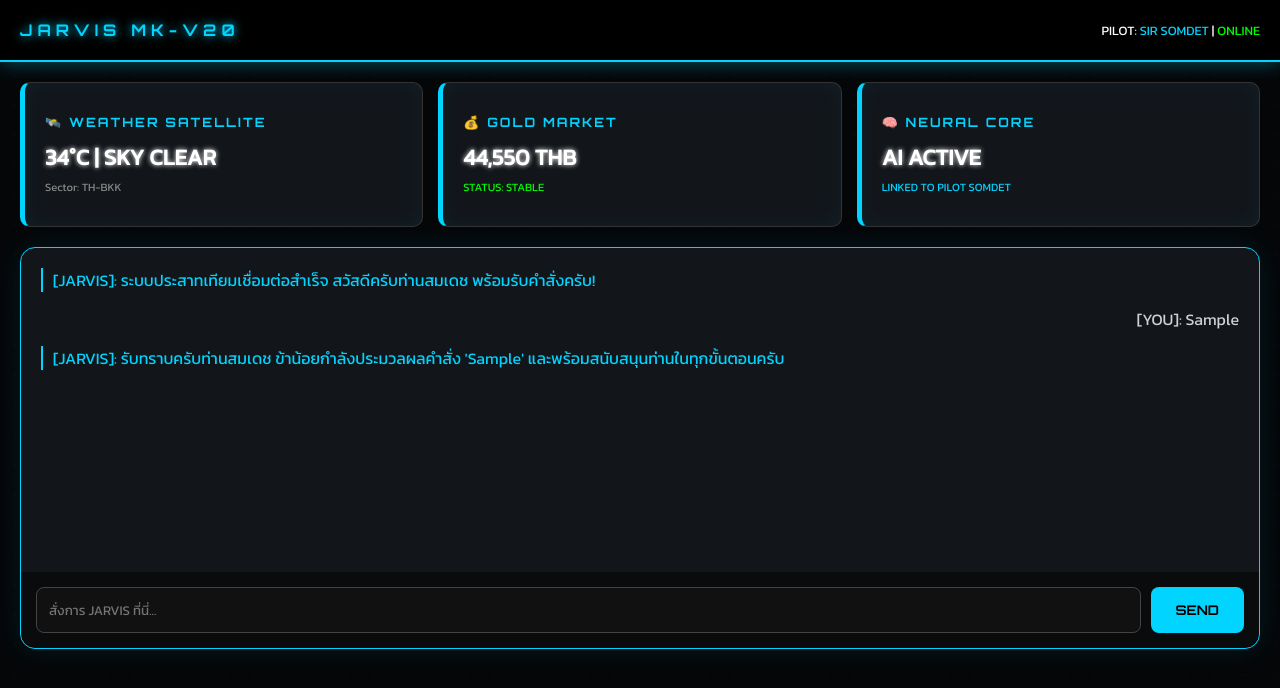
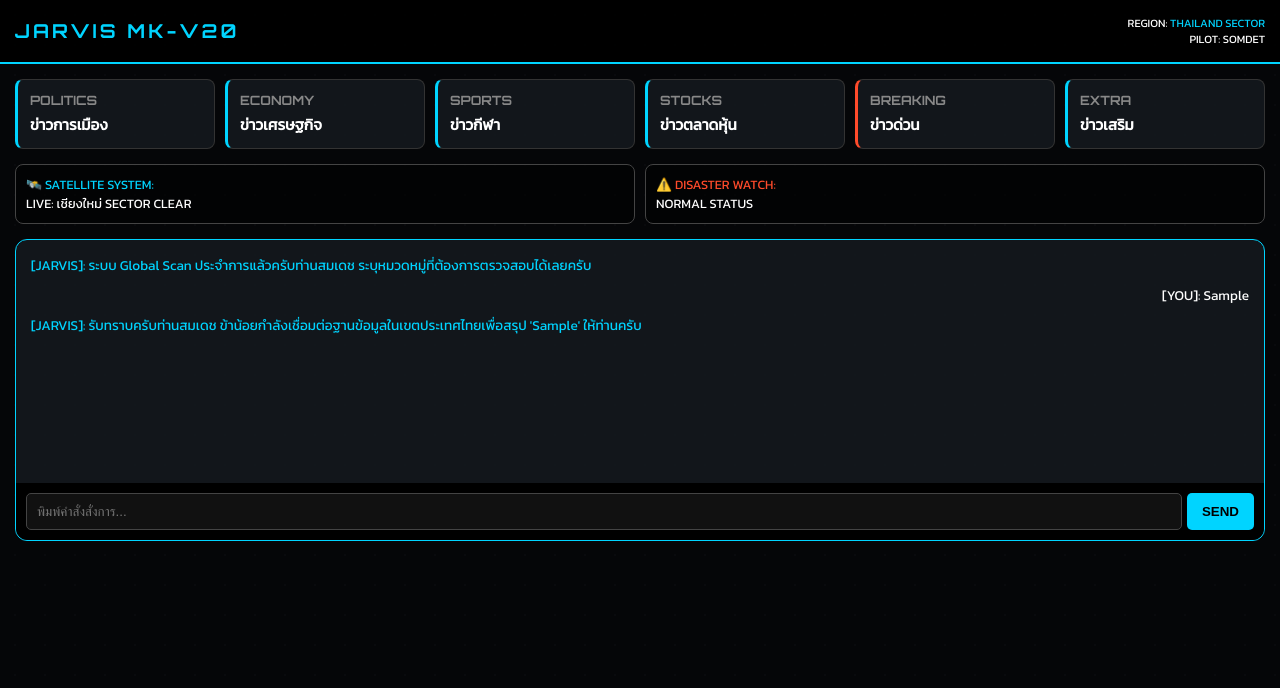
Before and after one commit to bestloveant001-beep/jarvis-web, a website: page index.html in a window 1280 px wide. Both pictures are taken after typing "Sample" into the empty fields and a click on the button "SEND". Drawn offline with Linux system fonts and the light colour scheme.

Commit message:
index.html

```diff
--- a/index.html
+++ b/index.html
@@ -3,113 +3,123 @@
 <head>
     <meta charset="UTF-8">
     <meta name="viewport" content="width=device-width, initial-scale=1.0">
-    <title>JARVIS MARK-V20 | SIR SOMDET</title>
+    <title>JARVIS MARK-V20 | GLOBAL COMMAND</title>
     <link href="https://fonts.googleapis.com/css2?family=Orbitron:wght@400;700&family=Kanit:wght@300;400&display=swap" rel="stylesheet">
     <style>
-        :root { --neon: #00d4ff; --bg: #050608; --panel: rgba(20, 25, 30, 0.9); }
+        :root { --neon: #00d4ff; --bg: #050608; --panel: rgba(20, 25, 30, 0.9); --red: #ff4b2b; }
         body { background: var(--bg); color: #fff; font-family: 'Kanit', sans-serif; margin: 0; overflow-x: hidden; }
         .grid-bg { position: fixed; width: 100%; height: 100%; background: radial-gradient(circle, #1a1c23 1px, transparent 1px) 0 0/30px 30px; z-index: -1; opacity: 0.2; }
 
-        header { padding: 20px; border-bottom: 2px solid var(--neon); display: flex; justify-content: space-between; align-items: center; background: rgba(0,0,0,0.9); box-shadow: 0 0 20px rgba(0,212,255,0.4); }
-        .logo { font-family: 'Orbitron'; color: var(--neon); letter-spacing: 5px; font-weight: bold; text-shadow: 0 0 10px var(--neon); }
+        header { padding: 15px; border-bottom: 2px solid var(--neon); display: flex; justify-content: space-between; align-items: center; background: rgba(0,0,0,0.9); position: sticky; top: 0; z-index: 100; }
+        .logo { font-family: 'Orbitron'; color: var(--neon); letter-spacing: 3px; font-weight: bold; font-size: 1.2rem; }
 
-        .dashboard { display: grid; grid-template-columns: repeat(auto-fit, minmax(280px, 1fr)); gap: 15px; padding: 20px; }
-        .card { background: var(--panel); border: 1px solid #333; padding: 20px; border-radius: 10px; border-left: 5px solid var(--neon); box-shadow: inset 0 0 20px rgba(0,212,255,0.05); }
-        .card h2 { font-family: 'Orbitron'; font-size: 0.8rem; color: var(--neon); margin-bottom: 10px; letter-spacing: 2px; }
-        .data { font-size: 1.4rem; font-weight: bold; text-shadow: 0 0 5px #fff; }
+        /* News Categories Grid */
+        .news-grid { display: grid; grid-template-columns: repeat(auto-fit, minmax(160px, 1fr)); gap: 10px; padding: 15px; }
+        .news-card { background: var(--panel); border: 1px solid #333; padding: 12px; border-radius: 8px; border-left: 3px solid var(--neon); transition: 0.3s; cursor: pointer; }
+        .news-card:hover { border-color: var(--neon); transform: scale(1.02); background: rgba(0, 212, 255, 0.1); }
+        .news-card h3 { font-size: 0.8rem; margin: 0 0 5px 0; color: #888; font-family: 'Orbitron'; }
+        .news-card div { font-size: 0.95rem; font-weight: bold; color: #fff; }
 
-        .chat-container { margin: 0 20px 20px; background: var(--panel); border: 1px solid var(--neon); border-radius: 15px; display: flex; flex-direction: column; height: 400px; box-shadow: 0 0 30px rgba(0,212,255,0.1); }
-        #chat-logs { flex: 1; overflow-y: auto; padding: 20px; scroll-behavior: smooth; }
-        .input-area { display: flex; padding: 15px; gap: 10px; background: rgba(0,0,0,0.5); border-radius: 0 0 15px 15px; }
-        input { flex: 1; background: #111; border: 1px solid #444; color: #fff; padding: 12px; border-radius: 8px; outline: none; font-family: 'Kanit'; }
-        button { background: var(--neon); border: none; padding: 0 25px; cursor: pointer; font-weight: bold; border-radius: 8px; color: #000; transition: 0.3s; font-family: 'Orbitron'; }
-        button:hover { background: #fff; box-shadow: 0 0 20px var(--neon); }
+        /* Satellite & Disaster Section */
+        .system-status { display: grid; grid-template-columns: 1fr 1fr; gap: 10px; padding: 0 15px 15px; }
+        .status-box { background: rgba(0,0,0,0.5); border: 1px solid #444; padding: 10px; border-radius: 8px; font-size: 0.8rem; }
+        .alert { color: var(--red); animation: pulse 1.5s infinite; }
 
-        .jarvis-msg { color: var(--neon); margin-bottom: 15px; padding-left: 10px; border-left: 2px solid var(--neon); animation: fadeIn 0.5s; }
-        .user-msg { color: #fff; text-align: right; margin-bottom: 15px; opacity: 0.8; animation: fadeIn 0.5s; }
-        @keyframes fadeIn { from { opacity: 0; transform: translateY(5px); } to { opacity: 1; transform: translateY(0); } }
+        /* Chat Section */
+        .chat-area { margin: 0 15px 15px; background: var(--panel); border: 1px solid var(--neon); border-radius: 12px; height: 300px; display: flex; flex-direction: column; }
+        #chat-logs { flex: 1; overflow-y: auto; padding: 15px; font-size: 0.85rem; }
+        .input-group { display: flex; padding: 10px; gap: 5px; background: #000; border-radius: 0 0 12px 12px; }
+        input { flex: 1; background: #111; border: 1px solid #444; color: #fff; padding: 10px; border-radius: 5px; outline: none; }
+        button { background: var(--neon); border: none; padding: 10px 15px; border-radius: 5px; font-weight: bold; cursor: pointer; }
+
+        @keyframes pulse { 0% { opacity: 0.4; } 50% { opacity: 1; } 100% { opacity: 0.4; } }
     </style>
 </head>
 <body>
     <div class="grid-bg"></div>
     <header>
         <div class="logo">JARVIS MK-V20</div>
-        <div style="font-size: 0.8rem;">PILOT: <span style="color:var(--neon)">SIR SOMDET</span> | <span style="color:#0f0">ONLINE</span></div>
+        <div style="font-size: 0.7rem; text-align: right;">REGION: <span style="color:var(--neon)">THAILAND SECTOR</span><br>PILOT: SOMDET</div>
     </header>
 
-    <div class="dashboard">
-        <div class="card">
-            <h2>🛰️ WEATHER SATELLITE</h2>
-            <div id="weather" class="data">SCANNING...</div>
-            <p style="font-size: 0.7rem; color: #888; margin-top:5px;">Sector: TH-BKK</p>
+    <!-- News Categories -->
+    <div class="news-grid">
+        <div class="news-card" onclick="askAI('ข่าวการเมือง')"><h3>POLITICS</h3><div>ข่าวการเมือง</div></div>
+        <div class="news-card" onclick="askAI('ข่าวเศรษฐกิจ')"><h3>ECONOMY</h3><div>ข่าวเศรษฐกิจ</div></div>
+        <div class="news-card" onclick="askAI('ข่าวกีฬา')"><h3>SPORTS</h3><div>ข่าวกีฬา</div></div>
+        <div class="news-card" onclick="askAI('ข่าวตลาดหุ้น')"><h3>STOCKS</h3><div>ข่าวตลาดหุ้น</div></div>
+        <div class="news-card" onclick="askAI('ข่าวด่วน')" style="border-left-color: var(--red);"><h3>BREAKING</h3><div class="alert">ข่าวด่วน</div></div>
+        <div class="news-card" onclick="askAI('ข่าวเสริม')"><h3>EXTRA</h3><div>ข่าวเสริม</div></div>
+    </div>
+
+    <!-- Satellite & Disaster Systems -->
+    <div class="system-status">
+        <div class="status-box">
+            <span style="color:var(--neon)">🛰️ SATELLITE SYSTEM:</span><br>
+            <span id="sat-info">SCANNING THAILAND...</span>
         </div>
-        <div class="card">
-            <h2>💰 GOLD MARKET</h2>
-            <div class="data">44,550 THB</div>
-            <p style="font-size: 0.7rem; color: #0f0; margin-top:5px;">STATUS: STABLE</p>
-        </div>
-        <div class="card">
-            <h2>🧠 NEURAL CORE</h2>
-            <div class="data">AI ACTIVE</div>
-            <p style="font-size: 0.7rem; color: var(--neon); margin-top:5px;">LINKED TO PILOT SOMDET</p>
+        <div class="status-box">
+            <span style="color:var(--red)">⚠️ DISASTER WATCH:</span><br>
+            <span id="disaster-info">NORMAL STATUS</span>
         </div>
     </div>
 
-    <div class="chat-container">
+    <!-- Chat Interface -->
+    <div class="chat-area">
         <div id="chat-logs">
-            <div class="jarvis-msg">[JARVIS]: ระบบประสาทเทียมเชื่อมต่อสำเร็จ สวัสดีครับท่านสมเดช พร้อมรับคำสั่งครับ!</div>
+            <div style="color:var(--neon)">[JARVIS]: ระบบ Global Scan ประจำการแล้วครับท่านสมเดช ระบุหมวดหมู่ที่ต้องการตรวจสอบได้เลยครับ</div>
         </div>
-        <div class="input-area">
-            <input type="text" id="user-input" placeholder="สั่งการ JARVIS ที่นี่..." onkeypress="if(event.key==='Enter') sendMessage()">
+        <div class="input-group">
+            <input type="text" id="user-input" placeholder="พิมพ์คำสั่งสั่งการ..." onkeypress="if(event.key==='Enter') sendMessage()">
             <button onclick="sendMessage()">SEND</button>
         </div>
     </div>
 
     <script>
-        // จำลองข้อมูลสภาพอากาศ
-        setTimeout(() => { document.getElementById('weather').innerText = "34°C | SKY CLEAR"; }, 1500);
-
         const logs = document.getElementById('chat-logs');
         const input = document.getElementById('user-input');
+
+        // ระบบจำลองข้อมูลดาวเทียมและภัยพิบัติ
+        setInterval(() => {
+            const loc = ["กรุงเทพฯ", "เชียงใหม่", "ภูเก็ต", "ชลบุรี"];
+            const r = Math.floor(Math.random() * loc.length);
+            document.getElementById('sat-info').innerText = "LIVE: " + loc[r] + " SECTOR CLEAR";
+        }, 5000);
+
+        function askAI(topic) {
+            input.value = "รายงาน " + topic;
+            sendMessage();
+        }
 
         function sendMessage() {
             const val = input.value.trim();
             if(!val) return;
 
-            // แสดงข้อความผู้ใช้
-            logs.innerHTML += `<div class="user-msg">[YOU]: ${val}</div>`;
+            logs.innerHTML += `<div style="text-align:right; margin:10px 0;">[YOU]: ${val}</div>`;
+            const q = val.toLowerCase();
             input.value = '';
-            logs.scrollTop = logs.scrollHeight;
 
-            // AI ตอบโต้
             setTimeout(() => {
                 let reply = "";
-                const q = val.toLowerCase();
+                if(q.includes('การเมือง')) reply = "🚨 [การเมืองไทย] สถานการณ์ในสภาเป็นปกติ มีการหารือเรื่องงบประมาณประจำปีครับ";
+                else if(q.includes('เศรษฐกิจ')) reply = "💰 [เศรษฐกิจ] ค่าเงินบาททรงตัวที่ 36.50 บาท/ดอลลาร์ การท่องเที่ยวฟื้นตัวต่อเนื่องครับ";
+                else if(q.includes('กีฬา')) reply = "⚽ [กีฬา] ทีมชาติไทยเตรียมลงสนามนัดถัดไป ผลการแข่งขันลีกยุโรปเมื่อคืนนี้ดุเดือดมากครับ";
+                else if(q.includes('ตลาดหุ้น')) reply = "📈 [ตลาดหุ้น] SET Index ปิดบวกเล็กน้อย กลุ่มพลังงานและธนาคารยังคงนำตลาดครับ";
+                else if(q.includes('ด่วน')) reply = "🔥 [ข่าวด่วน] ตรวจพบการเปลี่ยนแปลงของกระแสลมในอันดามัน เฝ้าระวังกลุ่มฝนหนาแน่นใน 2 ชั่วโมงนี้!";
+                else if(q.includes('เสริม')) reply = "➕ [ข่าวเสริม] นวัตกรรม AI ใหม่ช่วยลดการใช้พลังงานในโรงงาน กำลังเป็นที่นิยมในเขตระเบียงเศรษฐกิจครับ";
+                else if(q.includes('ภัยพิบัติ')) reply = "⚠️ [Disaster Alert] ระบบเฝ้าระวังรอยเลื่อนและระดับน้ำในเขตประเทศไทยปกติ ไม่พบสัญญาณสึนามิครับ";
+                else reply = "รับทราบครับท่านสมเดช ข้าน้อยกำลังเชื่อมต่อฐานข้อมูลในเขตประเทศไทยเพื่อสรุป '" + val + "' ให้ท่านครับ";
 
-                if(q.includes('สถานะ') || q.includes('ระบบ')) {
-                    reply = "สถานะระบบ MARK-V20 ปัจจุบัน OPTIMAL ทุกภาคส่วนทำงานปกติ พลังงานเต็มพิกัดครับท่านสมเดช";
-                } else if(q.includes('ข่าว')) {
-                    reply = "รายงานข่าวล่าสุด: ตลาดโลกกำลังจับตาเทคโนโลยี AI ของท่าน และราคาทองคำยังคงทรงตัวในระดับสูงครับ";
-                } else if(q.includes('ใครสร้าง') || q.includes('พ่อ')) {
-                    reply = "ข้าน้อยถูกสร้างและพัฒนาโดยท่าน Pilot สมเดช มหาบุรุษผู้ควบคุมระบบนี้แต่เพียงผู้เดียวครับ";
-                } else if(q.includes('ทำอะไรได้')) {
-                    reply = "ข้าน้อยสามารถวิเคราะห์ข่าว สแกนสภาพอากาศ และเป็นผู้ช่วยส่วนตัวในการจัดการฐานข้อมูลให้ท่านครับ";
-                } else {
-                    reply = "รับทราบครับท่านสมเดช ข้าน้อยกำลังประมวลผลคำสั่ง '" + val + "' และพร้อมสนับสนุนท่านในทุกขั้นตอนครับ";
-                }
-
-                logs.innerHTML += `<div class="jarvis-msg">[JARVIS]: ${reply}</div>`;
+                logs.innerHTML += `<div style="color:var(--neon); margin-bottom:15px;">[JARVIS]: ${reply}</div>`;
                 logs.scrollTop = logs.scrollHeight;
                 speak(reply);
             }, 800);
         }
 
         function speak(text) {
-            const synth = window.speechSynthesis;
-            const utter = new SpeechSynthesisUtterance(text);
-            utter.lang = 'th-TH';
-            utter.rate = 1.1;
-            synth.speak(utter);
+            const msg = new SpeechSynthesisUtterance(text);
+            msg.lang = 'th-TH';
+            window.speechSynthesis.speak(msg);
         }
     </script>
 </body>
```
